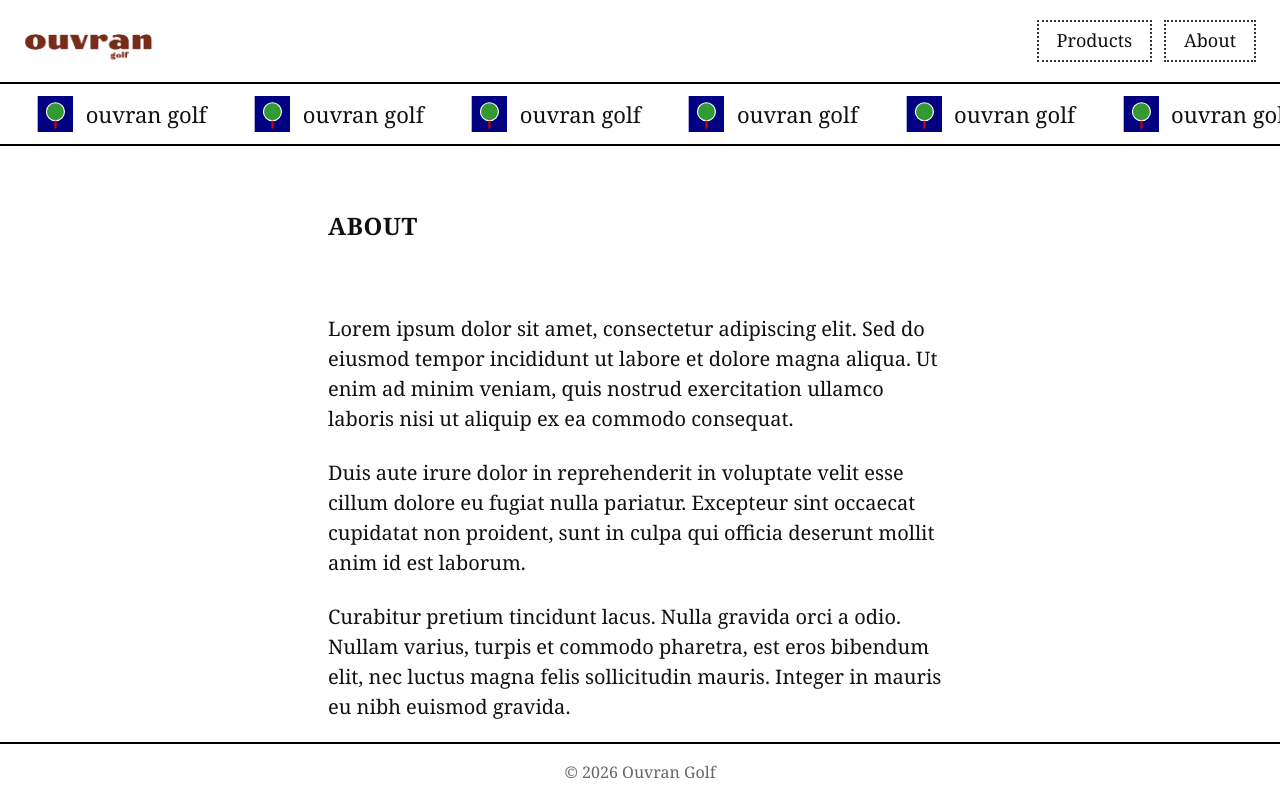
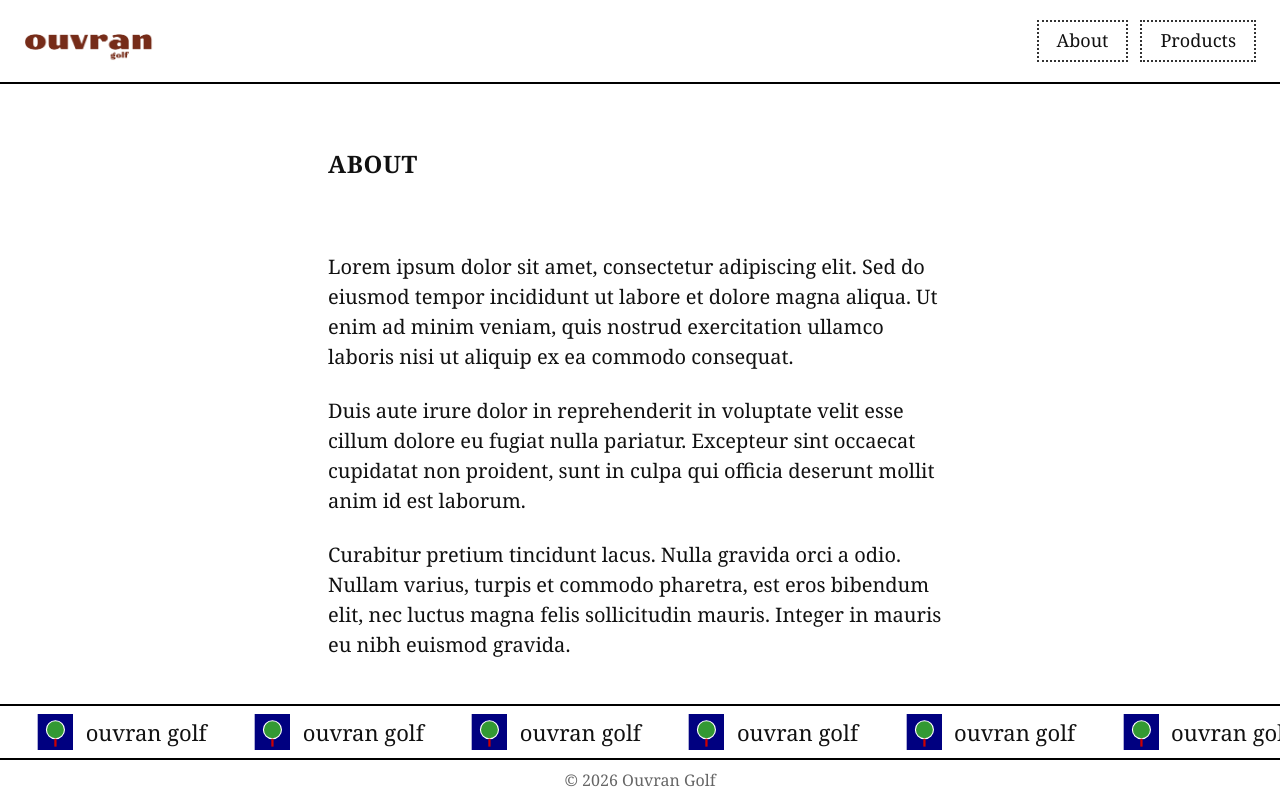
Before and after one commit to somalouin/ouvran-website, a Next.js app: page /about in a window 1280 px wide. Built offline with nearby package versions, Linux system fonts and the light colour scheme.

Commit message:
move carousel to bottom

```diff
--- a/src/components/Footer.tsx
+++ b/src/components/Footer.tsx
@@ -1,9 +1,33 @@
+import Image from "next/image";
+
+const marqueeItems = Array.from({ length: 8 }, (_, index) => index);
+
 export function Footer() {
   const year = new Date().getFullYear();
 
   return (
-    <footer className="sticky bottom-0 z-50 shrink-0 border-t-2 border-black bg-white">
-      <div className="mx-auto max-w-2xl px-6 py-4 text-center text-base text-[#666]">
+    <footer className="sticky bottom-0 z-50 shrink-0 bg-white">
+      <div
+        className="border-t-2 border-black bg-white py-2 overflow-hidden"
+        aria-hidden
+      >
+        <div className="marquee-track">
+          {[...marqueeItems, ...marqueeItems].map((item, index) => (
+            <span key={index} className="marquee-item">
+              <Image
+                src="/icon-header.svg"
+                alt=""
+                width={36}
+                height={36}
+                className="shrink-0"
+              />
+              <span className="lowercase">ouvran golf</span>
+            </span>
+          ))}
+        </div>
+      </div>
+
+      <div className="border-t-2 border-black px-6 py-2 text-center text-base text-[#666]">
         © {year} Ouvran Golf
       </div>
     </footer>
--- a/src/components/Header.tsx
+++ b/src/components/Header.tsx
@@ -2,16 +2,13 @@ import Image from "next/image";
 import Link from "next/link";
 
 const navItems = [
+  { href: "/about", label: "About" },
   { href: "/products", label: "Products" },
-  { href: "/about", label: "About" },
 ];
-
-const marqueeItems = Array.from({ length: 8 }, (_, index) => index);
 
 export function Header() {
   return (
-    <div className="sticky top-0 z-50 shrink-0 bg-white">
-      <header className="border-b-2 border-black bg-white">
+    <header className="sticky top-0 z-50 shrink-0 border-b-2 border-black bg-white">
       <div className="flex items-center justify-between gap-4 px-6 py-5">
         <Link
           href="/products"
@@ -39,26 +36,5 @@ export function Header() {
         </nav>
       </div>
     </header>
-
-      <div
-        className="border-b-2 border-black bg-white py-3 overflow-hidden"
-        aria-hidden
-      >
-        <div className="marquee-track">
-          {[...marqueeItems, ...marqueeItems].map((item, index) => (
-            <span key={index} className="marquee-item">
-              <Image
-                src="/icon-header.svg"
-                alt=""
-                width={36}
-                height={36}
-                className="shrink-0"
-              />
-              <span className="lowercase">ouvran golf</span>
-            </span>
-          ))}
-        </div>
-      </div>
-    </div>
   );
 }
```
Lines whose indentation alone changed are shown as unchanged.
